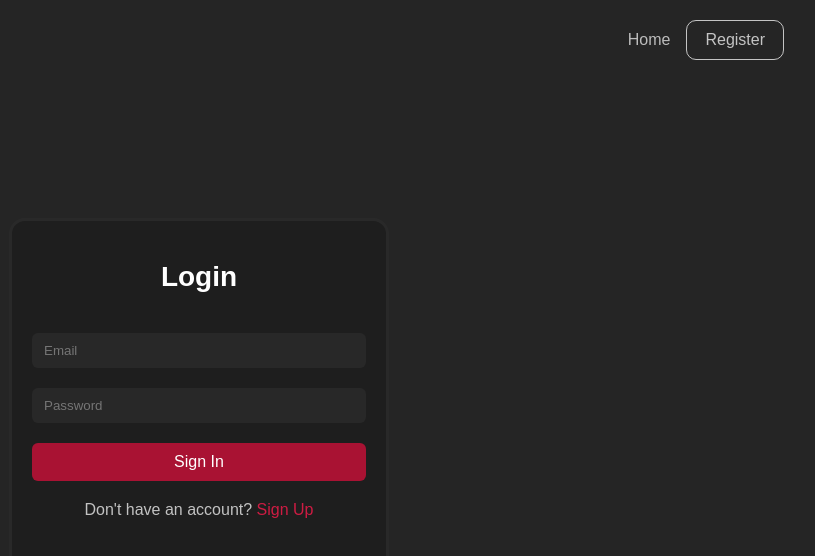
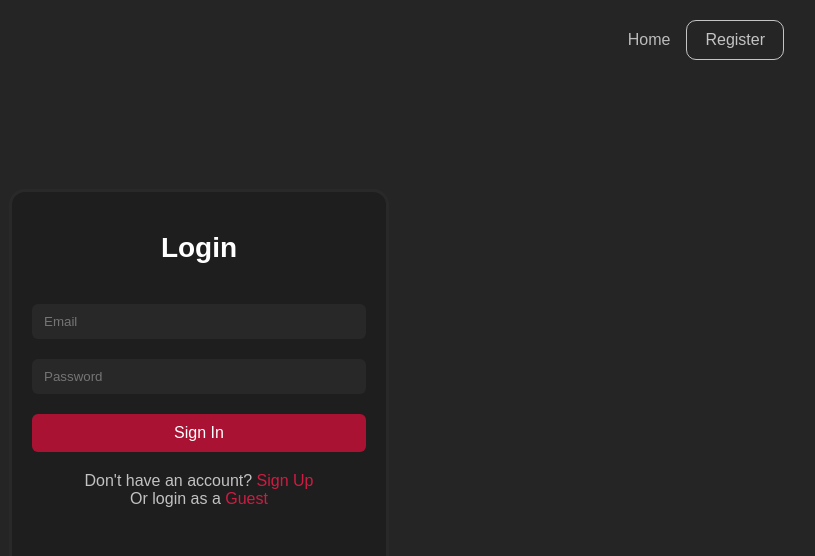
Before and after one commit to saadb113/todo-app, a React (Create React App) app: page /signin in a window 1280 px wide. Shown: the top 556 px of the page, without its empty margins (441-1256 px from the left). Built offline with nearby package versions, Linux system fonts and the light colour scheme; a web font is replaced by a local one.

Commit message:
guest login added

```diff
--- a/src/landingPage/login.jsx
+++ b/src/landingPage/login.jsx
@@ -10,7 +10,14 @@ function App({handleLogin}) {
 const [toastText, settoastText] = useState(null);
 
       const [form, setForm] = useState({});
-    const handleSubmit = async(e)=>{
+      const guestLoginHandler = (e)=>{
+        setForm({
+          email : "guest1@gmail.com",
+          password : "guest_1_789"
+        })
+        handleSubmit(e,"guest")
+      }
+    const handleSubmit = async(e,userRole)=>{
         e.preventDefault()
 setloading(true)
         await fetch("https://todo-app-7ffy.onrender.com/auth/signin", {
@@ -19,8 +26,8 @@ setloading(true)
                 "Content-Type": "application/json"
             },
             body: JSON.stringify({
-                email : form.email,
-                password : form.password
+                email : userRole == "guest" ? "guest1@gmail.com" : form.email,
+                password : userRole == "guest" ? "guest_1_789" : form.password
             })
         }).then(res=> res.json()).then(data=>{
             setloading(false)
@@ -47,10 +54,11 @@ setloading(true)
             </header>
             <form onSubmit={(e)=>handleSubmit(e)} className='signin form'>
                 <h1>Login</h1>
-                  <input required onChange={(event)=>setForm({...form, email : event.target.value})} type="email" placeholder="Email" />
-                <input required min={6} onChange={(event)=>setForm({...form, password : event.target.value})} type="password" placeholder="Password" />
+                  <input required onChange={(event)=>setForm({...form, email : event.target.value})} type="email" placeholder="Email" value={form.email}/>
+                <input required min={6} onChange={(event)=>setForm({...form, password : event.target.value})} type="password" placeholder="Password" value={form.password}/>
                 <button type="submit">{loading ? "Logging In..." : "Sign In"  }</button>
-                <p>Don't have an account? <Link to="/signup">Sign Up</Link></p>
+                <p>Don't have an account? <Link to="/signup">Sign Up</Link> <br />Or login as a <a onClick={(e)=>guestLoginHandler(e)} style={{cursor : "pointer"}}>Guest</a></p>
+                <p></p>
             </form>
                         {
                             toastText && (
```
